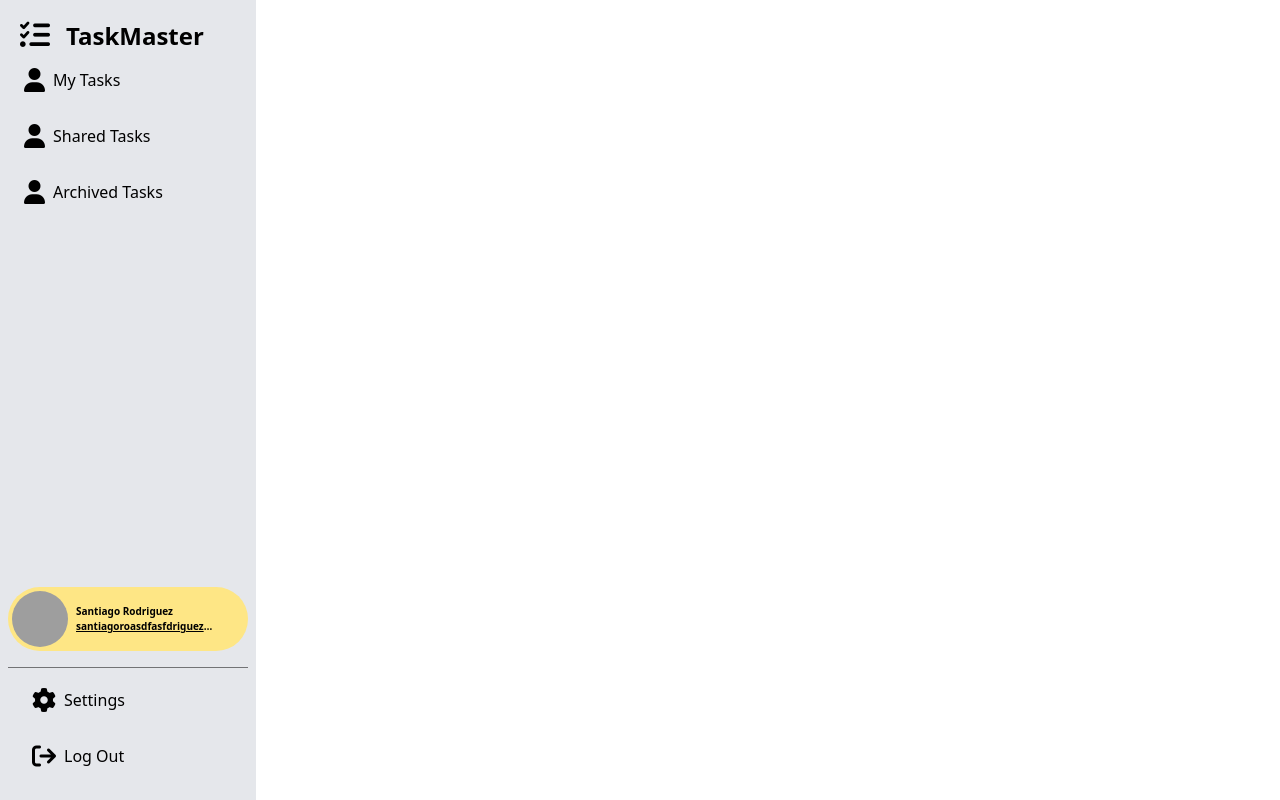
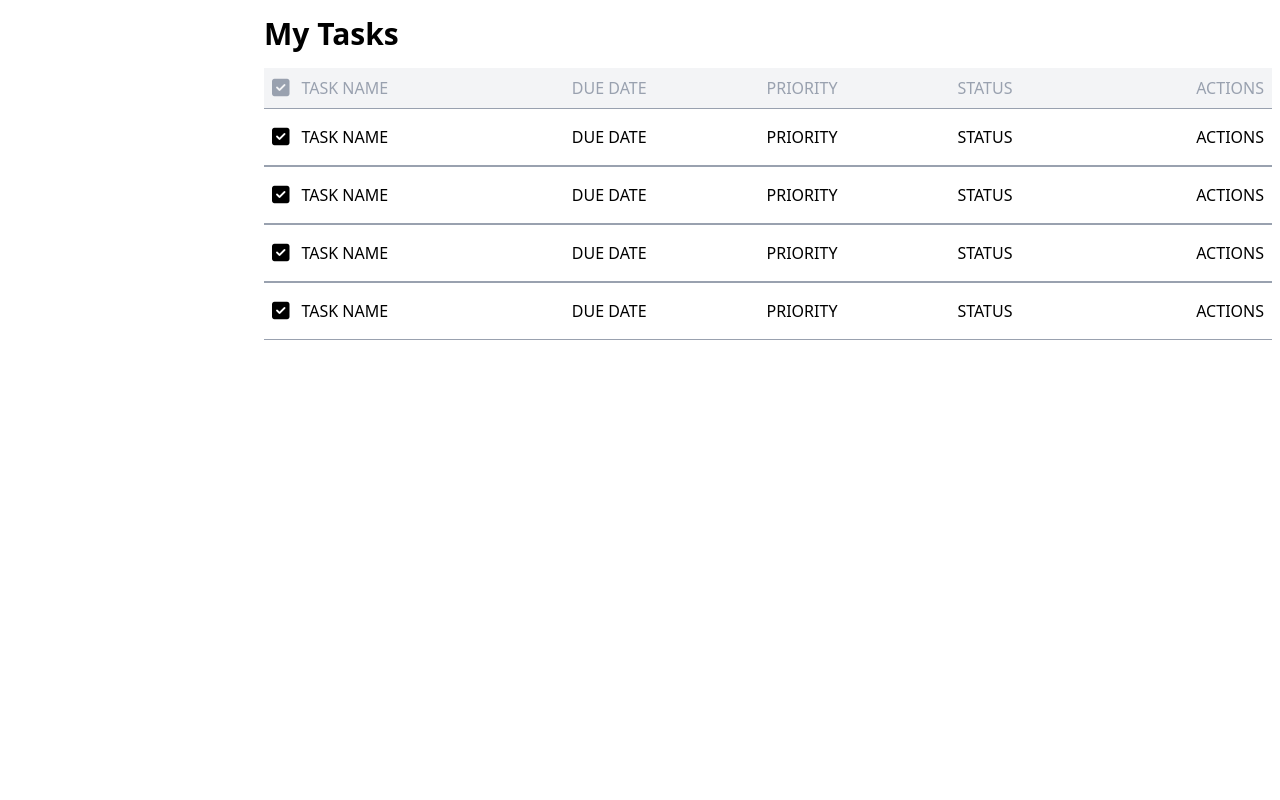
Before and after one commit to Life4Death04/ToDo-Frontend-3v, a React (Vite) app: page / in a window 1280 px wide. Built offline with nearby package versions, Linux system fonts and the light colour scheme; grey boxes are pictures that could not be loaded.

Commit message:
component: Task Table 0.1

```diff
--- a/src/App.tsx
+++ b/src/App.tsx
@@ -6,6 +6,7 @@ import NotFound from './components/404NotFound/404NotFound'
 import { QueryClientProvider, QueryClient } from '@tanstack/react-query'
 import ToDo from './components/todo/ToDo'
 import {Sidebar} from './components/Layout/Sidebar'
+import { TasksTable } from './components/Layout/TasksTable'
 
 const queryClient = new QueryClient({
   defaultOptions: {
@@ -18,7 +19,7 @@ const queryClient = new QueryClient({
 
 const router = createBrowserRouter([
   {
-    path: '/', element: <Sidebar></Sidebar>
+    path: '/', element: <TasksTable></TasksTable>
   },{
     path: '/accounts/register', element: <Register></Register>
   },{
--- /dev/null
+++ b/src/components/Layout/TasksTable.tsx
@@ -0,0 +1,138 @@
+export function TasksTable(){
+    return(
+        <main className="px-2 pt-4 xsm:ml-12 lg:ml-64">
+            <h1 className="font-bold mb-4 xsm:text-xl md:text-2xl lg:text-3xl">My Tasks</h1>
+            <ul className="flex flex-col gap-3 lg:gap-0">
+                {/* <li className="p-3 bg-white shadow-xl rounded-lg">
+                    <header className="flex justify-between items-end">
+                        <div className="flex gap-4 items-end">
+                            <button>
+                                <i className="fa-solid fa-square-check sm:text-lg md:text-xl"></i>
+                            </button>
+                            <h3 className="self-start sm:text-lg md:text-xl">Task Content</h3>
+                        </div>
+                        <button>
+                            <i className="fa-solid fa-trash-can sm:text-lg md:text-xl"></i>
+                        </button>
+                    </header>
+                    <p className="my-3 mb-4 text-black/50 sm:text-lg md:text-xl">Due: Date Task</p>
+                    <footer>
+                        <span className="bg-gray-200 px-3 py-1 rounded-2xl sm:text-lg md:text-xl">
+                            Status
+                        </span>
+                    </footer>
+                </li> */}
+                <li className="flex justify-between items-center bg-gray-100 p-2 text-gray-400">
+                    <div className="flex gap-3 items-center">
+                        <i className="fa-solid fa-square-check text-xl"></i>
+                        <span className="text-md">TASK NAME</span>
+                    </div>
+                    <div className="flex gap-30">
+                        <span className="text-md">
+                            DUE DATE
+                        </span>
+                        <span className="text-md">
+                            PRIORITY
+                        </span>
+                        <span className="text-md">
+                            STATUS
+                        </span>
+                    </div>
+                    <div className="">
+                        <span className="text-md">
+                            ACTIONS
+                        </span>
+                    </div>
+                </li>
+                <li className="flex justify-between items-center bg-white border-t-1 border-b-1 border-gray-400 py-4 px-2">
+                    <div className="flex gap-3 items-center">
+                        <i className="fa-solid fa-square-check text-xl"></i>
+                        <span className="text-md">TASK NAME</span>
+                    </div>
+                    <div className="flex gap-30">
+                        <span className="text-md">
+                            DUE DATE
+                        </span>
+                        <span className="text-md">
+                            PRIORITY
+                        </span>
+                        <span className="text-md">
+                            STATUS
+                        </span>
+                    </div>
+                    <div className="">
+                        <span className="text-md">
+                            ACTIONS
+                        </span>
+                    </div>
+                </li>
+                <li className="flex justify-between items-center bg-white border-t-1 border-b-1 border-gray-400 py-4 px-2">
+                    <div className="flex gap-3 items-center">
+                        <i className="fa-solid fa-square-check text-xl"></i>
+                        <span className="text-md">TASK NAME</span>
+                    </div>
+                    <div className="flex gap-30">
+                        <span className="text-md">
+                            DUE DATE
+                        </span>
+                        <span className="text-md">
+                            PRIORITY
+                        </span>
+                        <span className="text-md">
+                            STATUS
+                        </span>
+                    </div>
+                    <div className="">
+                        <span className="text-md">
+                            ACTIONS
+                        </span>
+                    </div>
+                </li>
+                <li className="flex justify-between items-center bg-white border-t-1 border-b-1 border-gray-400 py-4 px-2">
+                    <div className="flex gap-3 items-center">
+                        <i className="fa-solid fa-square-check text-xl"></i>
+                        <span className="text-md">TASK NAME</span>
+                    </div>
+                    <div className="flex gap-30">
+                        <span className="text-md">
+                            DUE DATE
+                        </span>
+                        <span className="text-md">
+                            PRIORITY
+                        </span>
+                        <span className="text-md">
+                            STATUS
+                        </span>
+                    </div>
+                    <div className="">
+                        <span className="text-md">
+                            ACTIONS
+                        </span>
+                    </div>
+                </li>
+                <li className="flex justify-between items-center bg-white border-t-1 border-b-1 border-gray-400 py-4 px-2">
+                    <div className="flex gap-3 items-center">
+                        <i className="fa-solid fa-square-check text-xl"></i>
+                        <span className="text-md">TASK NAME</span>
+                    </div>
+                    <div className="flex gap-30">
+                        <span className="text-md">
+                            DUE DATE
+                        </span>
+                        <span className="text-md">
+                            PRIORITY
+                        </span>
+                        <span className="text-md">
+                            STATUS
+                        </span>
+                    </div>
+                    <div className="">
+                        <span className="text-md">
+                            ACTIONS
+                        </span>
+                    </div>
+                </li>
+            </ul>
+        </main>
+    );
+}
```
